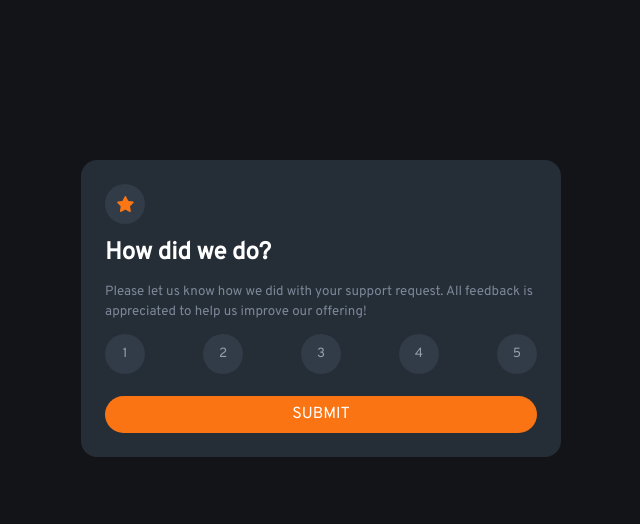
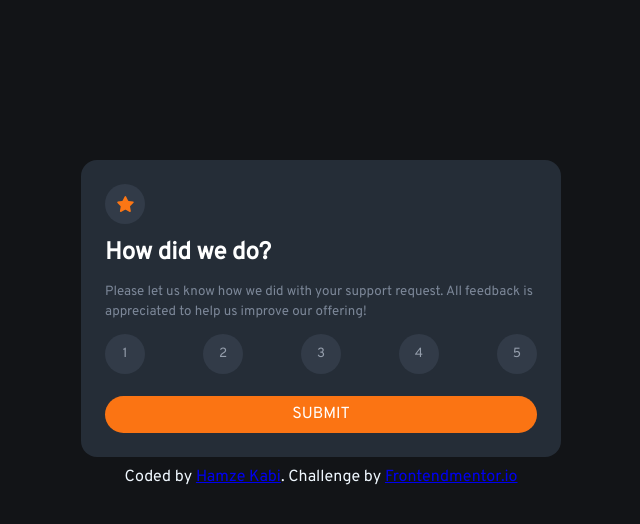
Before and after one commit to hamze-kabi/interactive-rating-component, a plain HTML site: page index.html in a window 1280 px wide. Shown: the whole page, without its empty margins (319-959 px from the left). Drawn offline with Linux system fonts and the light colour scheme.

Commit message:
add footer

```diff
--- a/index.html
+++ b/index.html
@@ -21,6 +21,7 @@
     </div>
     <button id="submit">SUBMIT</button>
   </main>
+  <footer>Coded by <a href="https://github.com/hamze-kabi">Hamze Kabi</a>. Challenge by <a href="https://www.frontendmentor.io/">Frontendmentor.io</a></footer>
   <script src="script.js"></script>
 </body>
 </html>
--- a/style.css
+++ b/style.css
@@ -19,14 +19,16 @@ body {
   background-color: var(--very-dark-blue);
   font-family: "overpass";
   display: flex;
+  flex-direction: column;
   justify-content: center;
+  align-items: center;
 }
 
 main {
   display: flex;
   flex-direction: column;
   gap: 0.7rem;
-  margin: 20vh 7vw;
+  margin: 20vh 7vw 1vh 7vw;
   background-color: var(--dark-blue);
   padding: 1.5rem;
   border-radius: 1rem;
@@ -102,6 +104,10 @@ main {
   background-color: rgba(150, 184, 200, 0.379);
 }
 
+footer {
+  color: aliceblue;
+}
+
 /* related to thankyou.html */
 #thankyou-main {
   align-items: center;
```
Also changed, not shown: thankyou.html (+1 -0 lines).
